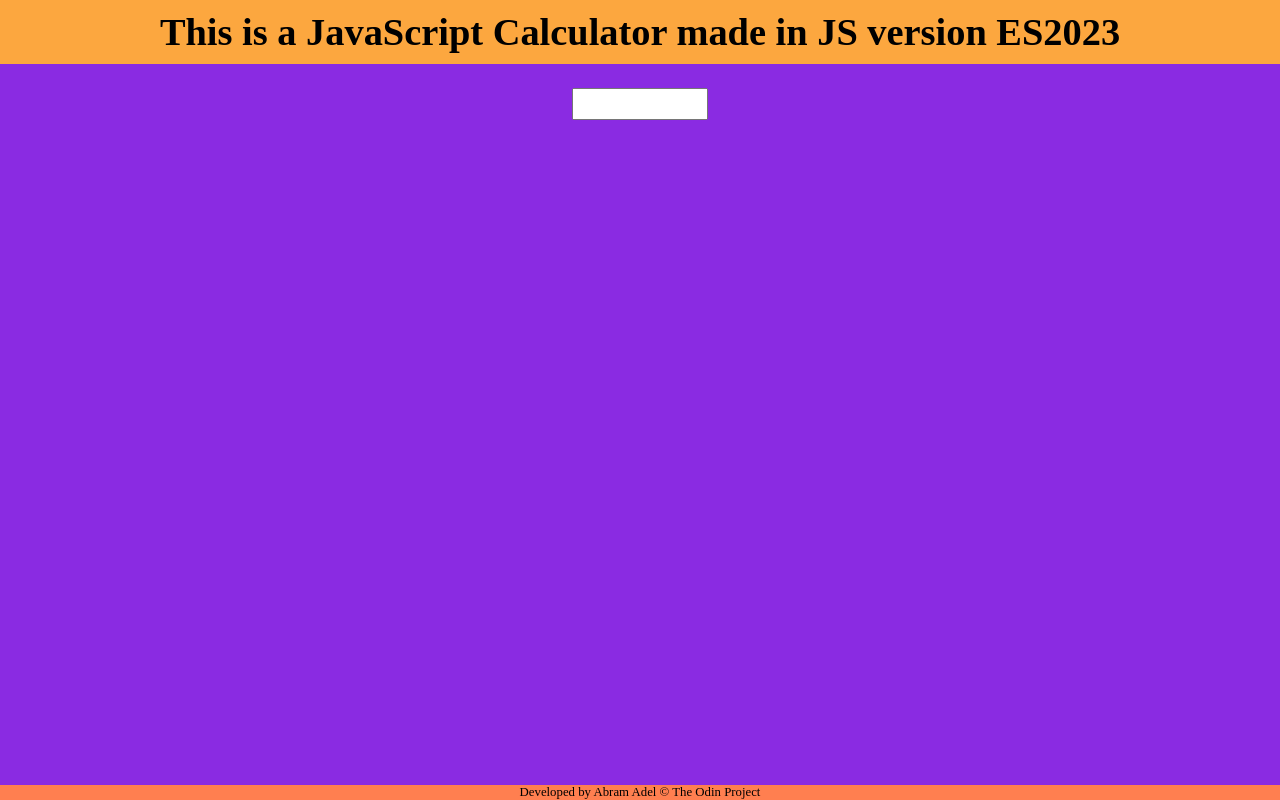
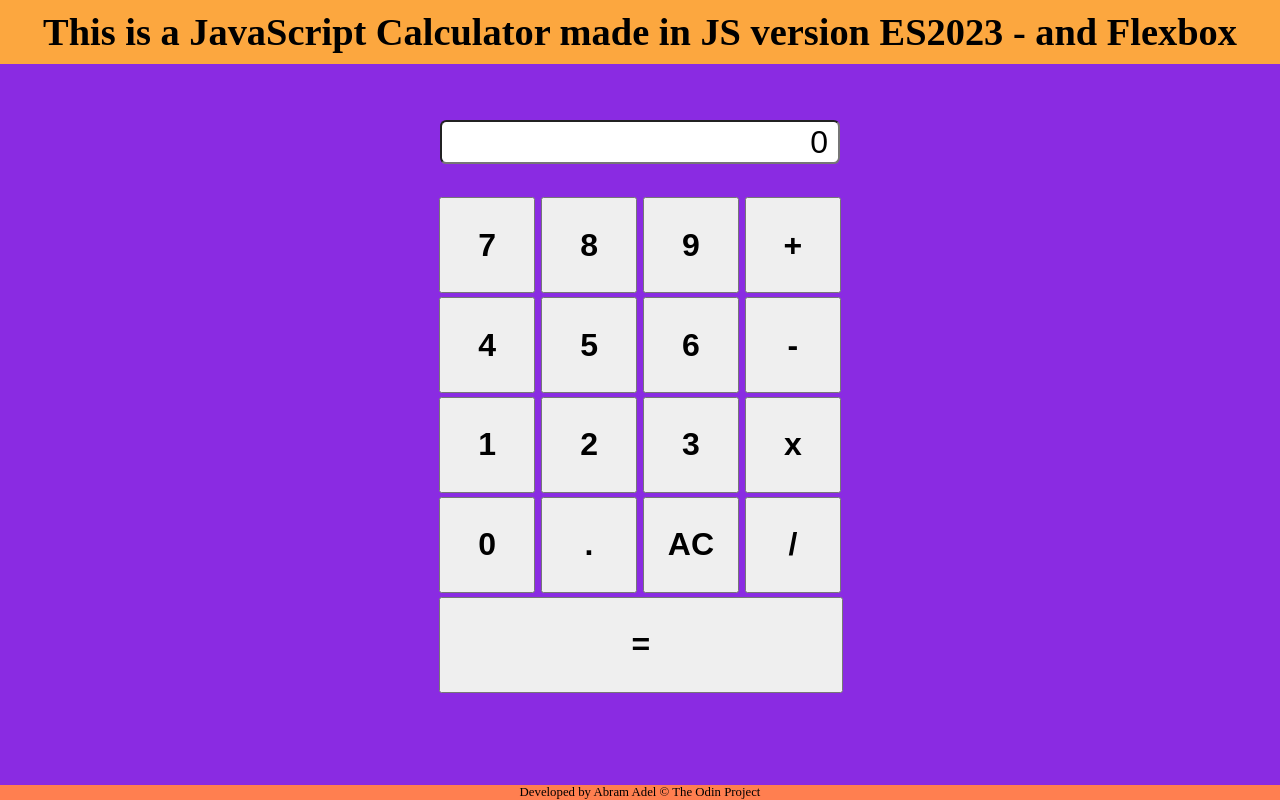
Before and after one commit to ApramPepo/WebCalculator, a plain HTML site: page index.html in a window 1280 px wide. Drawn offline with Linux system fonts and the light colour scheme.

Commit message:
Display working

```diff
--- a/index.html
+++ b/index.html
@@ -6,27 +6,41 @@
     <title>Calculator</title>
     <link rel="stylesheet" href="main.css">
     <script src="main.js" defer></script>
+    <link rel="shortcut icon" href="https://cdn.iconscout.com/icon/free/png-256/free-calculator-icon-download-in-svg-png-gif-file-formats--account-accounting-calculation-e-commerce-pack-shopping-icons-1794991.png" type="image/x-icon">
 </head>
 <body>
     <!-- Make a header stating the purpose of the page -->
-    <header>This is a JavaScript Calculator made in JS version ES2023</header>
+    <header>This is a JavaScript Calculator made in JS version ES2023 - and Flexbox</header>
 
     <!-- Calculator -->
     <section id="container">
-        <input id="display" readonly>
+        <input id="display" readonly value="0">
         <div id="keys">
             <div id="upper">
-
+                <button class="btn-upper btn-seven" data-number>7</button>
+                <button class="btn-upper btn-eigh" data-number>8</button>
+                <button class="btn-upper btn-nine" data-number>9</button>
+                <button class="btn-upper btn-add" data-ops>+</button>
             </div>
             <div id="middle">
-
+                <button class="btn-middle btn-four" data-number>4</button>
+                <button class="btn-middle btn-five" data-number>5</button>
+                <button class="btn-middle btn-six" data-number>6</button>
+                <button class="btn-middle btn-sub" data-ops>-</button>
             </div>
             <div id="lower">
-
+                <button class="btn-lower btn-one" data-number>1</button>
+                <button class="btn-lower btn-two" data-number>2</button>
+                <button class="btn-lower btn-three" data-number>3</button>
+                <button class="btn-lower btn-multi" data-ops>x</button>
             </div>
             <div id="bottom">
-
+                <button class="btn-bottom btn-zero" data-number>0</button>
+                <button class="btn-bottom btn-dot" data-number>.</button>
+                <button class="btn-bottom btn-clear" data-clear>AC</button>
+                <button class="btn-bottom btn-divide" data-ops>/</button>
             </div>
+            <button class="equal" data-equal>=</button>
         </div>
     </section>
 
--- a/main.css
+++ b/main.css
@@ -33,13 +33,41 @@ footer {
 
 #container {
     display: flex;
-    justify-content: center;
+    align-items: center;
     flex-grow: 1;
     background-color: blueviolet;
     padding: 1.5rem;
+    flex-direction: column;
 }
 
 #display {
-    height: 2vw;
-    width: 10vw;
+    height: 3vw;
+    width: 30vw;
+    margin: 2rem;
+    font-size: xx-large;
+    border-radius: 0.5vw;
 }
+
+#keys {
+    display: flex;
+    flex-direction: column;
+    gap: 0.12rem;
+}
+
+button {
+    width: 7.5vw;
+    height: 7.5vw;
+    cursor: pointer;
+    font-size: xx-large;
+    font-weight: bold;
+    margin: 0.06rem;
+}
+
+.equal {
+    width: 100%;
+}
+
+input {
+    text-align: right;
+    padding-right: 10px;
+}
--- a/main.js
+++ b/main.js
@@ -1,5 +1,18 @@
-const button = document.getElementsByClassName
+const display = document.querySelector('input');
+const buttons = document.querySelectorAll('button');
+const numbers = document.querySelectorAll('[data-number]');
+const operators = document.querySelectorAll('[data-ops]');
+const equals = document.querySelector('[data-equal]');
+const clear = document.querySelector('[data-clear]');
+
+
+function zero() {
+    display.value = 0;
+};
+
 
 function operate() {
 
 }
+
+zero();
```
